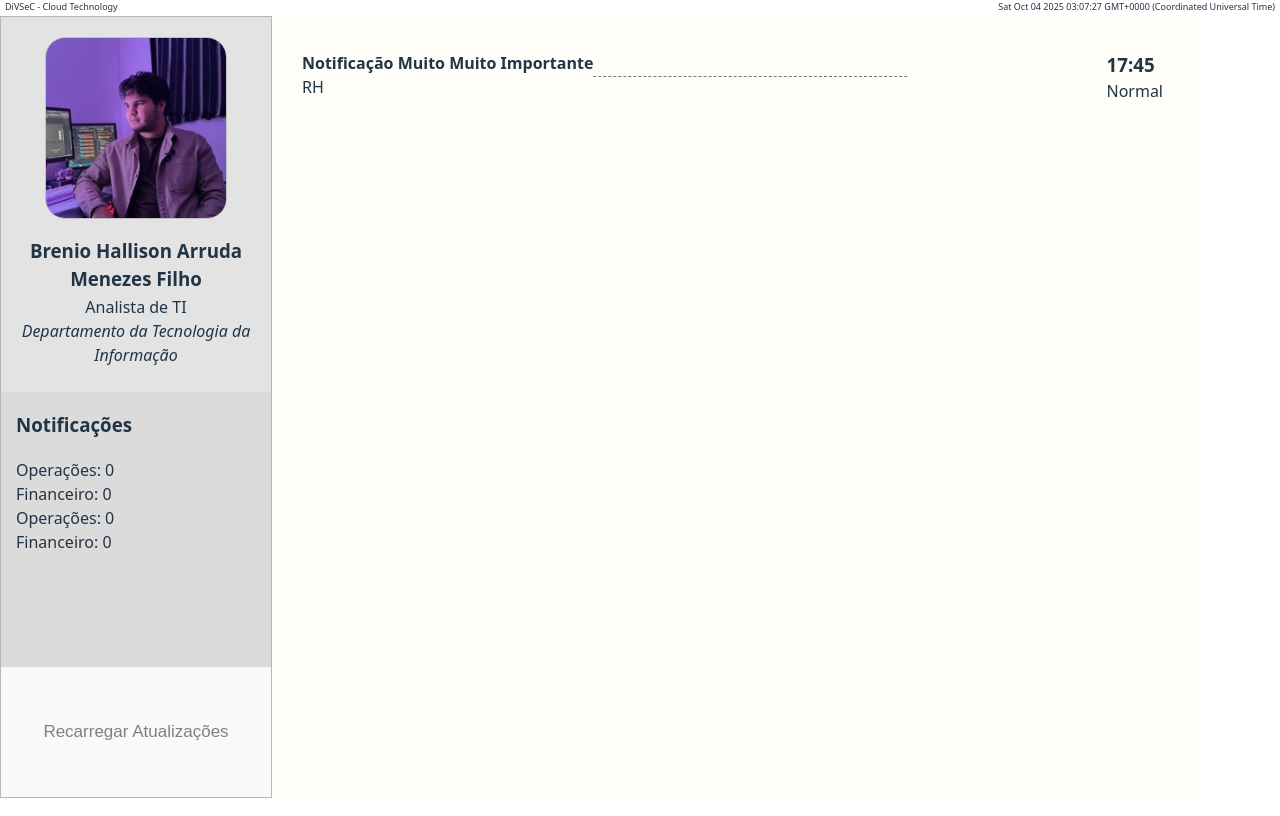
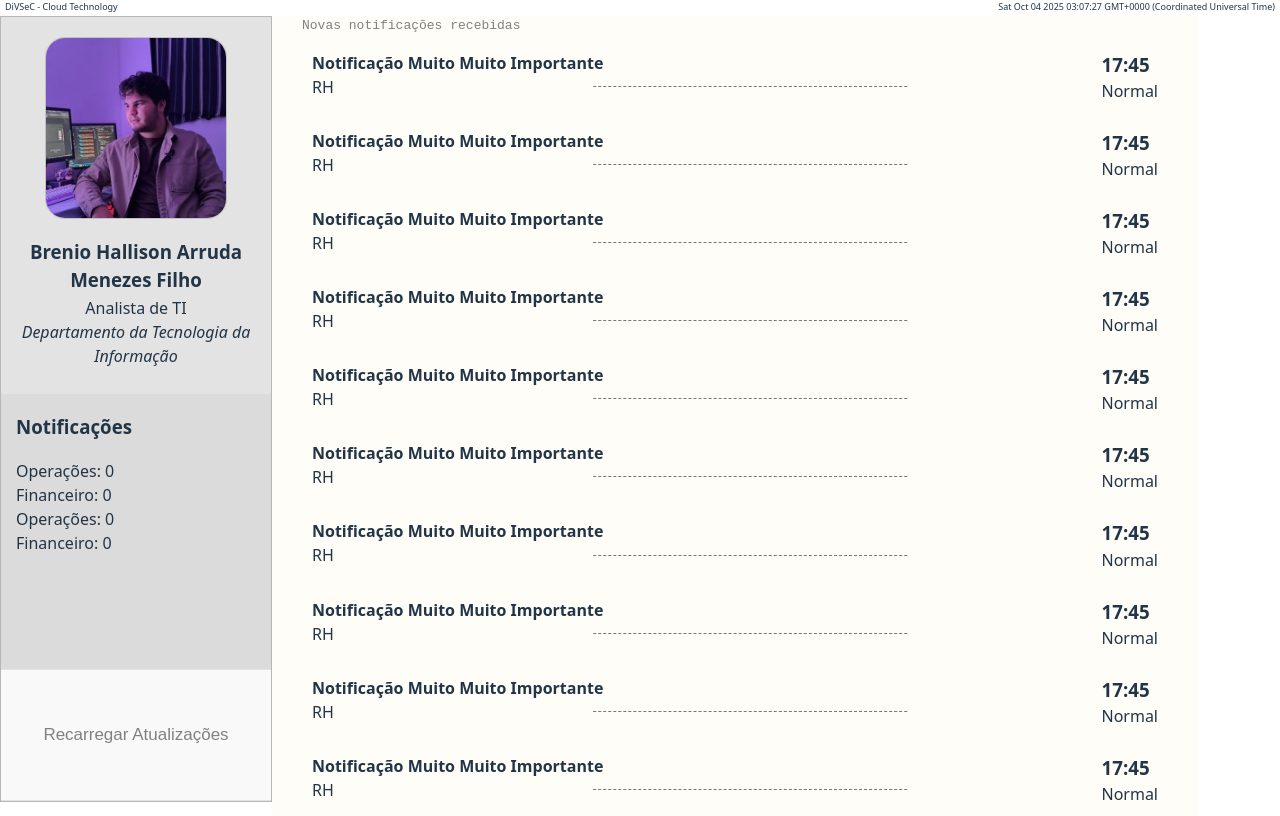
Before and after one commit to brenio55/SGA, a React (Vite) app: page / in a window 1280 px wide. Built offline with nearby package versions, Linux system fonts and the light colour scheme.

Commit message:
add: added more styles to the notification section and rSide

```diff
--- a/src/App.css
+++ b/src/App.css
@@ -3,4 +3,15 @@
   background: #fffdf7;
   margin-top: 2px;
   padding-left: 30px;
+  max-height: 100vh;
+  overflow-y: scroll;
+  padding-top: 0px;
 }
+
+/* Inline | http://localhost:5173/ */
+
+.rSideHome p:first-child {
+  font-size: 13px;
+  color: grey;
+  font-family: monospace;
+}
--- a/src/App.tsx
+++ b/src/App.tsx
@@ -12,7 +12,22 @@ function App() {
       <main className="">
         <ProfileLeft></ProfileLeft>
         <div className="rSideHome">
-          <Notification></Notification>
+          <p>Novas notificações recebidas</p>
+          <div>
+            <Notification></Notification>
+            <Notification></Notification>
+            <Notification></Notification>
+            <Notification></Notification>
+            <Notification></Notification>
+            <Notification></Notification>
+            <Notification></Notification>
+            <Notification></Notification>
+            <Notification></Notification>
+            <Notification></Notification>
+            <Notification></Notification>
+            <Notification></Notification>
+            <Notification></Notification>
+          </div>
         </div>
       </main>
       <footer>
--- a/src/components/Notification.css
+++ b/src/components/Notification.css
@@ -29,3 +29,37 @@
     left: 50%;
     transform: translateX(-50%);
 }
+
+
+/* Inline | http://localhost:5173/ */
+
+
+
+/* Inline | http://localhost:5173/ */
+
+.notificationDiv::before {
+  /* border-top: 1px solid #C4C4C4; */
+  border-top: 1px solid #777;
+  border-top-style: dashed;
+}
+
+/* Inline | http://localhost:5173/ */
+
+.notificationDiv:hover {
+  background: purple;
+  color: white;
+  cursor: pointer;
+  border-radius: 5px;
+  transition: all 0.04s;
+  transform: scale(1.009);
+}
+
+/* Inline | http://localhost:5173/ */
+
+.notificationDiv {
+  padding: 16px 5px 10px 10px;
+  border-radius: 0px;
+  transition: all 0.04s;
+}
+
+/* Inline | http://localhost:5173/ */
```
